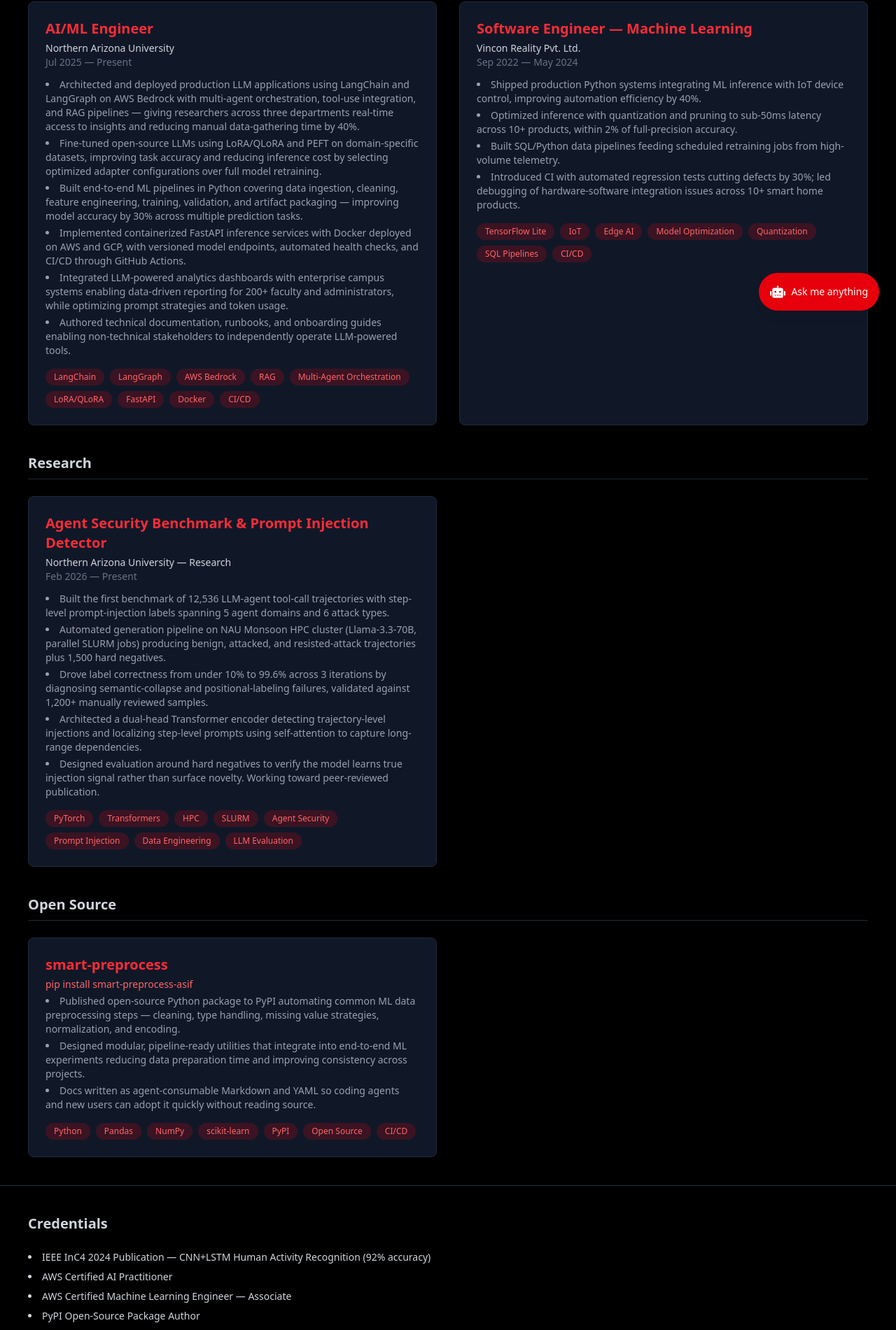
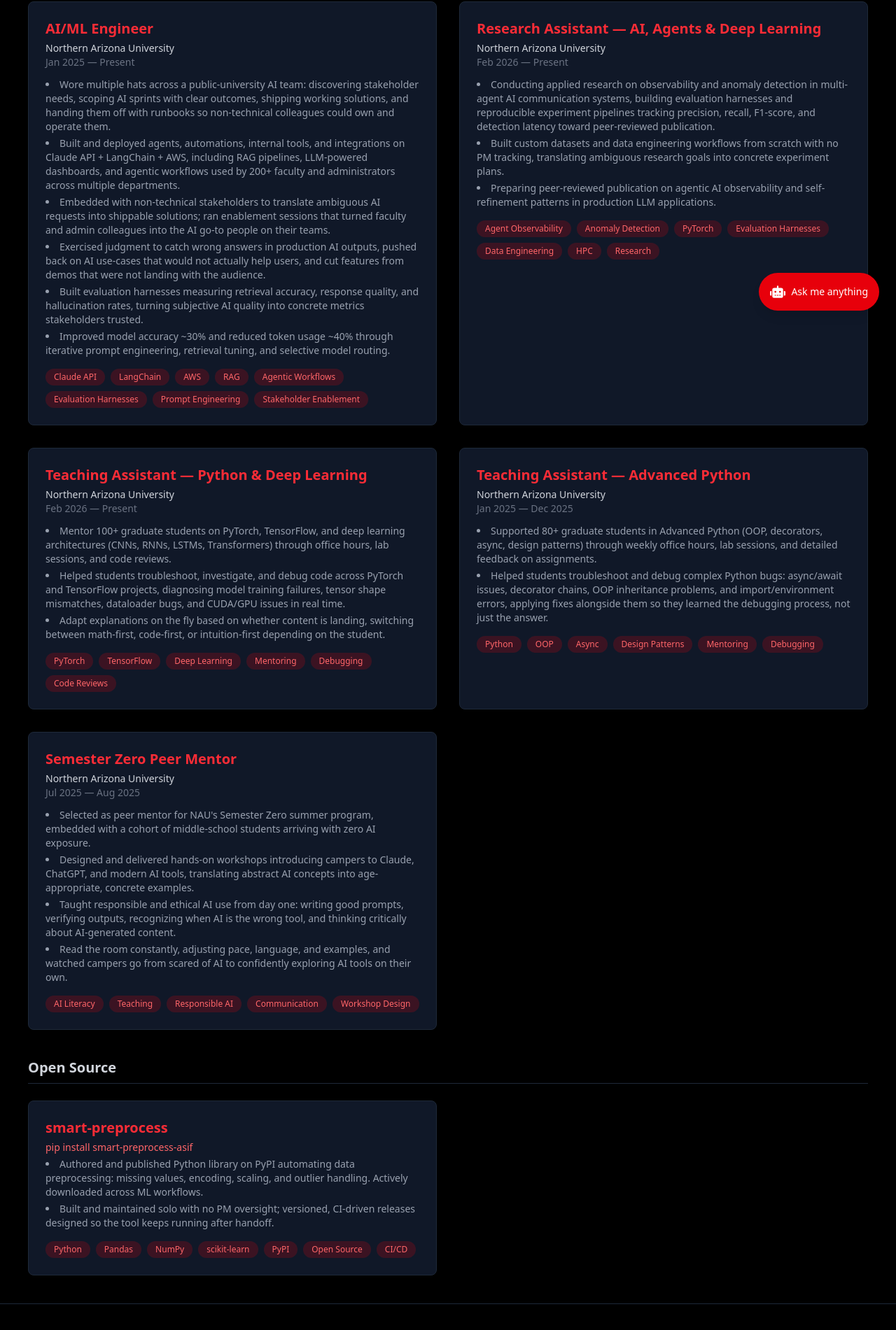
Before and after one commit to Asif-0209/asifflix, a React (Vite) app: page /experience in a window 1280 px wide. Shown: the part 332-2233 px from the top of the page at 70% size. Built offline with nearby package versions, Linux system fonts and the light colour scheme.

Commit message:
Update experience: all NAU roles from latest resume, remove Vincon

```diff
--- a/src/pages/ExperiencePage.jsx
+++ b/src/pages/ExperiencePage.jsx
@@ -6,45 +6,64 @@
       title: "AI/ML Engineer",
       company: "Northern Arizona University",
       location: "Arizona, USA",
-      period: "Jul 2025 — Present",
+      period: "Jan 2025 — Present",
       description: [
-        "Architected and deployed production LLM applications using LangChain and LangGraph on AWS Bedrock with multi-agent orchestration, tool-use integration, and RAG pipelines — giving researchers across three departments real-time access to insights and reducing manual data-gathering time by 40%.",
-        "Fine-tuned open-source LLMs using LoRA/QLoRA and PEFT on domain-specific datasets, improving task accuracy and reducing inference cost by selecting optimized adapter configurations over full model retraining.",
-        "Built end-to-end ML pipelines in Python covering data ingestion, cleaning, feature engineering, training, validation, and artifact packaging — improving model accuracy by 30% across multiple prediction tasks.",
-        "Implemented containerized FastAPI inference services with Docker deployed on AWS and GCP, with versioned model endpoints, automated health checks, and CI/CD through GitHub Actions.",
-        "Integrated LLM-powered analytics dashboards with enterprise campus systems enabling data-driven reporting for 200+ faculty and administrators, while optimizing prompt strategies and token usage.",
-        "Authored technical documentation, runbooks, and onboarding guides enabling non-technical stakeholders to independently operate LLM-powered tools.",
+        "Wore multiple hats across a public-university AI team: discovering stakeholder needs, scoping AI sprints with clear outcomes, shipping working solutions, and handing them off with runbooks so non-technical colleagues could own and operate them.",
+        "Built and deployed agents, automations, internal tools, and integrations on Claude API + LangChain + AWS, including RAG pipelines, LLM-powered dashboards, and agentic workflows used by 200+ faculty and administrators across multiple departments.",
+        "Embedded with non-technical stakeholders to translate ambiguous AI requests into shippable solutions; ran enablement sessions that turned faculty and admin colleagues into the AI go-to people on their teams.",
+        "Exercised judgment to catch wrong answers in production AI outputs, pushed back on AI use-cases that would not actually help users, and cut features from demos that were not landing with the audience.",
+        "Built evaluation harnesses measuring retrieval accuracy, response quality, and hallucination rates, turning subjective AI quality into concrete metrics stakeholders trusted.",
+        "Improved model accuracy ~30% and reduced token usage ~40% through iterative prompt engineering, retrieval tuning, and selective model routing.",
       ],
-      skills: ["LangChain", "LangGraph", "AWS Bedrock", "RAG", "Multi-Agent Orchestration", "LoRA/QLoRA", "FastAPI", "Docker", "CI/CD"],
+      skills: ["Claude API", "LangChain", "AWS", "RAG", "Agentic Workflows", "Evaluation Harnesses", "Prompt Engineering", "Stakeholder Enablement"],
     },
     {
-      title: "Software Engineer — Machine Learning",
-      company: "Vincon Reality Pvt. Ltd.",
-      location: "Hyderabad, India",
-      period: "Sep 2022 — May 2024",
-      description: [
-        "Shipped production Python systems integrating ML inference with IoT device control, improving automation efficiency by 40%.",
-        "Optimized inference with quantization and pruning to sub-50ms latency across 10+ products, within 2% of full-precision accuracy.",
-        "Built SQL/Python data pipelines feeding scheduled retraining jobs from high-volume telemetry.",
-        "Introduced CI with automated regression tests cutting defects by 30%; led debugging of hardware-software integration issues across 10+ smart home products.",
-      ],
-      skills: ["TensorFlow Lite", "IoT", "Edge AI", "Model Optimization", "Quantization", "SQL Pipelines", "CI/CD"],
-    },
-  ];
-
-  const research = [
-    {
-      title: "Agent Security Benchmark & Prompt Injection Detector",
-      company: "Northern Arizona University — Research",
+      title: "Research Assistant — AI, Agents & Deep Learning",
+      company: "Northern Arizona University",
+      location: "Arizona, USA",
       period: "Feb 2026 — Present",
       description: [
-        "Built the first benchmark of 12,536 LLM-agent tool-call trajectories with step-level prompt-injection labels spanning 5 agent domains and 6 attack types.",
-        "Automated generation pipeline on NAU Monsoon HPC cluster (Llama-3.3-70B, parallel SLURM jobs) producing benign, attacked, and resisted-attack trajectories plus 1,500 hard negatives.",
-        "Drove label correctness from under 10% to 99.6% across 3 iterations by diagnosing semantic-collapse and positional-labeling failures, validated against 1,200+ manually reviewed samples.",
-        "Architected a dual-head Transformer encoder detecting trajectory-level injections and localizing step-level prompts using self-attention to capture long-range dependencies.",
-        "Designed evaluation around hard negatives to verify the model learns true injection signal rather than surface novelty. Working toward peer-reviewed publication.",
+        "Conducting applied research on observability and anomaly detection in multi-agent AI communication systems, building evaluation harnesses and reproducible experiment pipelines tracking precision, recall, F1-score, and detection latency toward peer-reviewed publication.",
+        "Built custom datasets and data engineering workflows from scratch with no PM tracking, translating ambiguous research goals into concrete experiment plans.",
+        "Preparing peer-reviewed publication on agentic AI observability and self-refinement patterns in production LLM applications.",
       ],
-      skills: ["PyTorch", "Transformers", "HPC", "SLURM", "Agent Security", "Prompt Injection", "Data Engineering", "LLM Evaluation"],
+      skills: ["Agent Observability", "Anomaly Detection", "PyTorch", "Evaluation Harnesses", "Data Engineering", "HPC", "Research"],
+    },
+    {
+      title: "Teaching Assistant — Python & Deep Learning",
+      company: "Northern Arizona University",
+      location: "Arizona, USA",
+      period: "Feb 2026 — Present",
+      description: [
+        "Mentor 100+ graduate students on PyTorch, TensorFlow, and deep learning architectures (CNNs, RNNs, LSTMs, Transformers) through office hours, lab sessions, and code reviews.",
+        "Helped students troubleshoot, investigate, and debug code across PyTorch and TensorFlow projects, diagnosing model training failures, tensor shape mismatches, dataloader bugs, and CUDA/GPU issues in real time.",
+        "Adapt explanations on the fly based on whether content is landing, switching between math-first, code-first, or intuition-first depending on the student.",
+      ],
+      skills: ["PyTorch", "TensorFlow", "Deep Learning", "Mentoring", "Debugging", "Code Reviews"],
+    },
+    {
+      title: "Teaching Assistant — Advanced Python",
+      company: "Northern Arizona University",
+      location: "Arizona, USA",
+      period: "Jan 2025 — Dec 2025",
+      description: [
+        "Supported 80+ graduate students in Advanced Python (OOP, decorators, async, design patterns) through weekly office hours, lab sessions, and detailed feedback on assignments.",
+        "Helped students troubleshoot and debug complex Python bugs: async/await issues, decorator chains, OOP inheritance problems, and import/environment errors, applying fixes alongside them so they learned the debugging process, not just the answer.",
+      ],
+      skills: ["Python", "OOP", "Async", "Design Patterns", "Mentoring", "Debugging"],
+    },
+    {
+      title: "Semester Zero Peer Mentor",
+      company: "Northern Arizona University",
+      location: "Arizona, USA",
+      period: "Jul 2025 — Aug 2025",
+      description: [
+        "Selected as peer mentor for NAU's Semester Zero summer program, embedded with a cohort of middle-school students arriving with zero AI exposure.",
+        "Designed and delivered hands-on workshops introducing campers to Claude, ChatGPT, and modern AI tools, translating abstract AI concepts into age-appropriate, concrete examples.",
+        "Taught responsible and ethical AI use from day one: writing good prompts, verifying outputs, recognizing when AI is the wrong tool, and thinking critically about AI-generated content.",
+        "Read the room constantly, adjusting pace, language, and examples, and watched campers go from scared of AI to confidently exploring AI tools on their own.",
+      ],
+      skills: ["AI Literacy", "Teaching", "Responsible AI", "Communication", "Workshop Design"],
     },
   ];
 
@@ -54,20 +73,20 @@
       subtitle: "pip install smart-preprocess-asif",
       link: "https://pypi.org/project/smart-preprocess-asif/",
       description: [
-        "Published open-source Python package to PyPI automating common ML data preprocessing steps — cleaning, type handling, missing value strategies, normalization, and encoding.",
-        "Designed modular, pipeline-ready utilities that integrate into end-to-end ML experiments reducing data preparation time and improving consistency across projects.",
-        "Docs written as agent-consumable Markdown and YAML so coding agents and new users can adopt it quickly without reading source.",
+        "Authored and published Python library on PyPI automating data preprocessing: missing values, encoding, scaling, and outlier handling. Actively downloaded across ML workflows.",
+        "Built and maintained solo with no PM oversight; versioned, CI-driven releases designed so the tool keeps running after handoff.",
       ],
       skills: ["Python", "Pandas", "NumPy", "scikit-learn", "PyPI", "Open Source", "CI/CD"],
     },
   ];
 
   const certifications = [
-    "IEEE InC4 2024 Publication — CNN+LSTM Human Activity Recognition (92% accuracy)",
+    "Anthropic AI Fluency (2026)",
+    "Anthropic Claude 101 (2026)",
     "AWS Certified AI Practitioner",
     "AWS Certified Machine Learning Engineer — Associate",
-    "PyPI Open-Source Package Author",
-    "Google Cloud Computing Foundations — 12 Badges",
+    "Google Cloud Computing Foundations",
+    "IEEE InC4 2024 Publication — CNN+LSTM Human Activity Recognition",
     "M.S. Computer Science, Northern Arizona University (GPA: 3.9/4.0)",
   ];
 
@@ -95,20 +114,13 @@
     <div className="bg-black min-h-screen text-white pt-24">
       <header className="p-8 border-b border-gray-700 text-center">
         <h1 className="text-4xl font-bold text-red-500 mb-2">Experience</h1>
-        <p className="text-gray-400">Production AI systems, applied research, and open-source work.</p>
+        <p className="text-gray-400">Production AI systems, applied research, teaching, and open-source work.</p>
       </header>
 
       <section className="px-10 pt-10">
-        <h2 className="text-xl font-semibold text-gray-300 mb-6 border-b border-gray-800 pb-2">Industry</h2>
+        <h2 className="text-xl font-semibold text-gray-300 mb-6 border-b border-gray-800 pb-2">Experience</h2>
         <div className="grid md:grid-cols-2 gap-8">
           {experiences.map((exp, i) => <SectionCard key={i} item={exp} />)}
-        </div>
-      </section>
-
-      <section className="px-10 pt-10">
-        <h2 className="text-xl font-semibold text-gray-300 mb-6 border-b border-gray-800 pb-2">Research</h2>
-        <div className="grid md:grid-cols-2 gap-8">
-          {research.map((r, i) => <SectionCard key={i} item={r} />)}
         </div>
       </section>
 
```
